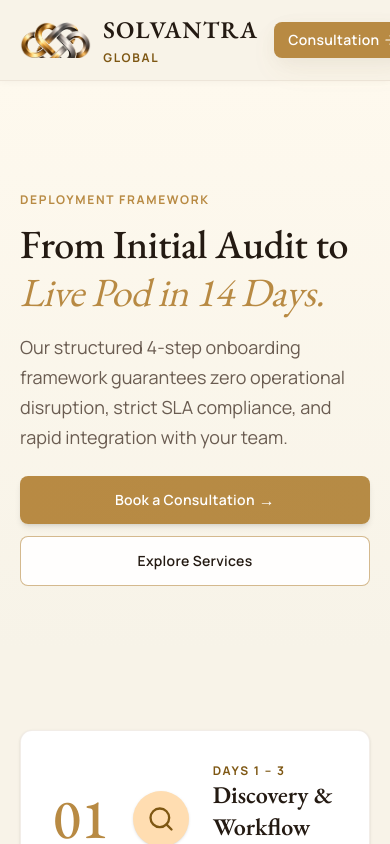
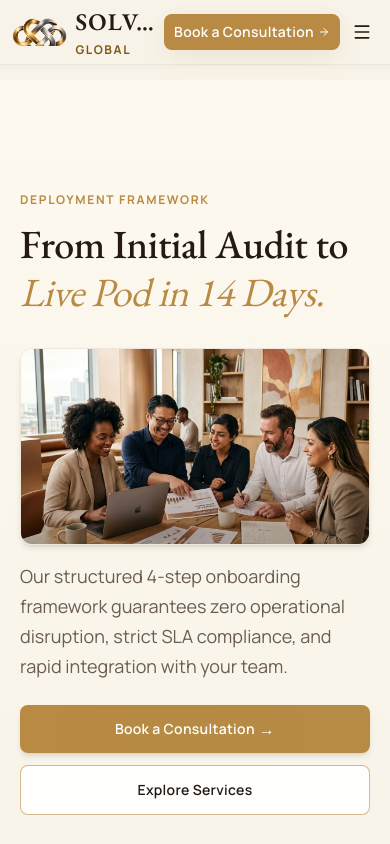
Before and after one commit to meheromprakash/Solvantra-Global, a Next.js app: page /how-it-works in a window 390 px wide. Shown: the top 844 px of the page. Built offline with nearby package versions, Linux system fonts and the light colour scheme.

Commit message:
fix(mobile): resolve mobile header horizontal overflow and add mobile hero image visual card

```diff
--- a/src/components/Header.tsx
+++ b/src/components/Header.tsx
@@ -25,19 +25,19 @@ export default function Header() {
   return (
     <>
       <header className="fixed top-0 left-0 right-0 z-40 bg-surface-container-low/95 backdrop-blur-md border-b border-outline-variant/30 shadow-[0_1px_8px_rgba(36,26,18,0.04)]">
-        <div className="h-20 max-w-[1240px] mx-auto px-5 md:px-12 flex items-center justify-between gap-4">
+        <div className="h-16 sm:h-20 max-w-[1240px] mx-auto px-3 sm:px-5 md:px-12 flex items-center justify-between gap-2 sm:gap-4">
           {/* Logo */}
-          <Link href="/" className="flex items-center gap-3 group shrink-0">
+          <Link href="/" className="flex items-center gap-2 sm:gap-3 group shrink min-w-0">
             <img
               src="/images/logo-mark.png"
               alt="Solvantra Global Logo"
-              className="h-9 md:h-10 w-auto object-contain group-hover:scale-105 transition-transform duration-300"
+              className="h-7 sm:h-9 md:h-10 w-auto object-contain shrink-0 group-hover:scale-105 transition-transform duration-300"
             />
-            <div className="flex flex-col">
-              <span className="font-headline-sm text-lg font-bold tracking-wider text-on-surface uppercase leading-none">
+            <div className="flex flex-col shrink min-w-0">
+              <span className="font-headline-sm text-base sm:text-lg font-bold tracking-wider text-on-surface uppercase leading-none truncate">
                 Solvantra
               </span>
-              <span className="font-eyebrow text-[10px] text-primary tracking-[0.22em] uppercase leading-none mt-1 font-semibold">
+              <span className="font-eyebrow text-[9px] sm:text-[10px] text-primary tracking-[0.18em] sm:tracking-[0.22em] uppercase leading-none mt-1 font-semibold truncate">
                 Global
               </span>
             </div>
@@ -67,23 +67,22 @@ export default function Header() {
           </nav>
 
           {/* Header Actions */}
-          <div className="flex items-center gap-2 sm:gap-3 shrink-0">
+          <div className="flex items-center gap-1.5 sm:gap-3 shrink-0">
             <button
               onClick={() => setIsModalOpen(true)}
-              className="inline-flex items-center justify-center px-3.5 sm:px-5 py-2 sm:py-2.5 bg-primary-container text-on-primary font-label-md text-xs rounded-lg shadow-[0_4px_20px_-2px_rgba(36,26,18,0.05),0_12px_32px_-4px_rgba(184,138,67,0.08)] hover:bg-primary transition-all duration-200 group cursor-pointer"
+              className="inline-flex items-center justify-center px-2.5 sm:px-5 py-2 sm:py-2.5 bg-primary-container text-on-primary font-label-md text-[11px] sm:text-xs rounded-lg shadow-[0_4px_20px_-2px_rgba(36,26,18,0.05),0_12px_32px_-4px_rgba(184,138,67,0.08)] hover:bg-primary transition-all duration-200 group cursor-pointer whitespace-nowrap"
             >
-              <span className="hidden xs:inline">Book a Consultation</span>
-              <span className="xs:hidden">Consultation</span>
-              <ArrowRight className="w-3.5 h-3.5 ml-1 sm:ml-1.5 group-hover:translate-x-0.5 transition-transform" />
+              <span>Book a Consultation</span>
+              <ArrowRight className="w-3 h-3 sm:w-3.5 sm:h-3.5 ml-1 sm:ml-1.5 shrink-0 group-hover:translate-x-0.5 transition-transform" />
             </button>
 
             {/* Mobile Hamburger Button */}
             <button
               onClick={() => setMobileMenuOpen(!mobileMenuOpen)}
-              className="xl:hidden p-2 text-on-surface hover:text-primary transition-colors cursor-pointer"
+              className="xl:hidden p-1.5 sm:p-2 text-on-surface hover:text-primary transition-colors cursor-pointer shrink-0"
               aria-label="Toggle Navigation Menu"
             >
-              {mobileMenuOpen ? <X className="w-6 h-6" /> : <Menu className="w-6 h-6" />}
+              {mobileMenuOpen ? <X className="w-5 h-5 sm:w-6 sm:h-6" /> : <Menu className="w-5 h-5 sm:w-6 sm:h-6" />}
             </button>
           </div>
         </div>
--- a/src/components/sections/PageHero.tsx
+++ b/src/components/sections/PageHero.tsx
@@ -135,6 +135,19 @@ export default function PageHero({
               </span>
             </h1>
 
+            {/* Mobile Hero Visual Card (Hidden on desktop/tablet md:hidden) */}
+            {bgImage && (
+              <div className="md:hidden w-full aspect-[16/9] max-h-[220px] rounded-xl overflow-hidden shadow-md border border-outline-variant/30 my-4 relative">
+                <img
+                  src={bgImage}
+                  alt={bgAlt || eyebrow}
+                  className="w-full h-full object-cover"
+                  loading="eager"
+                />
+                <div className="absolute inset-0 bg-gradient-to-t from-[#241a12]/30 via-transparent to-transparent pointer-events-none" />
+              </div>
+            )}
+
             {/* Paragraph */}
             <p className="font-body-lg text-[15px] sm:text-base md:text-lg text-secondary max-w-full md:max-w-[520px] mb-6 md:mb-8 leading-relaxed">
               {paragraph}
```
